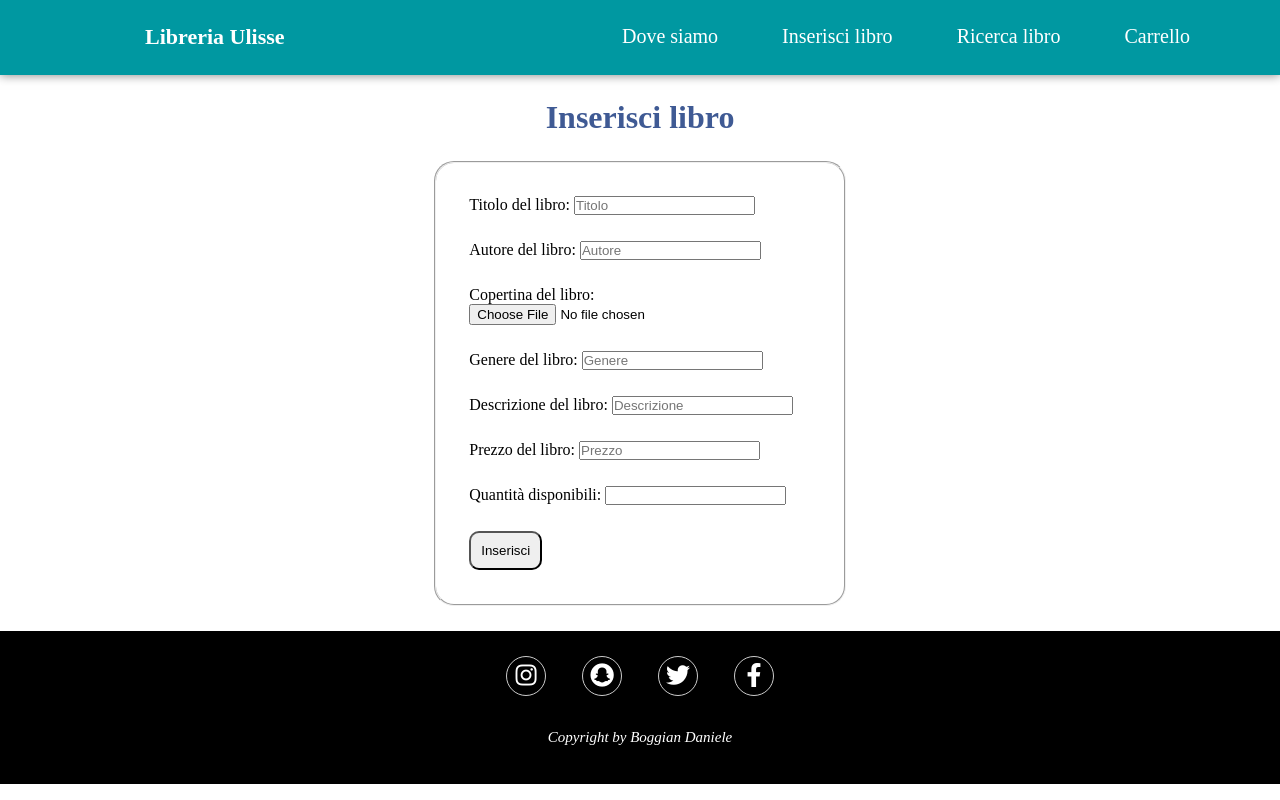
After one commit to BoggiDan/sitoCarrelloQuery, a PHP site: page /inserisci.php in a window 1280 px wide. The commit adds this page. Run offline with PHP 8.4, Linux system fonts and the light colour scheme.

Commit message:
Conclusione sito con aggiunta di inserimento libro e possibilità di ricerca di un libro

```diff
--- /dev/null
+++ b/inserisci.php
@@ -0,0 +1,158 @@
+<!DOCTYPE html>
+<html lang="en">
+
+<head>
+  <meta charset="UTF-8">
+  <meta name="viewport" content="width=device-width, initial-scale=1.0">
+  <!--CSS-->
+  <link rel="stylesheet" href="style.css">
+
+  <!-- Per le icone (menu hamburger e X nel responsive)-->
+  <link rel="stylesheet" href="https://cdnjs.cloudflare.com/ajax/libs/font-awesome/5.15.3/css/all.min.css" />
+  <title>Inserisci libro</title>
+</head>
+
+<body>
+
+  <nav class="navbar">
+    <div class="max">
+
+      <div class="home"><img src="" alt=""><a href="libreria.php"> Libreria Ulisse</a></div>
+      <ul class="menu">
+        <li>
+          <a href="doveSiamo.html"> Dove siamo <br /> </a>
+        </li>
+
+        <li>
+          <a href="inserisci.php"> Inserisci libro <br /> </a>
+        </li>
+
+        <li>
+          <a href="ricerca.php"> Ricerca libro <br /> </a>
+        </li>
+
+        <li>
+          <a href="carrello.php"> Carrello <br /> </a>
+        </li>
+      </ul>
+  </nav>
+
+  <!-- Crea un form per l'inserimento di un libro  -->
+  <!-- Nel form devi inserire il titolo del libro, l'autore, la copertina, il genere, la descrizione, il prezzo -->
+  <!-- Con il bottone inserisci, aggiungi il libro nel database, che successivamente dovrà essere stampato nella home -->
+
+  <div id="titlePrenotazione1">
+    Inserisci libro
+  </div>
+
+  <div id="inserisci">
+    <fieldset>
+      <form action="" method="POST" enctype="multipart/form-data">
+        <p>
+          <label>Titolo del libro:</label>
+          <input type="text" id="titolo" name="titolo" placeholder="Titolo" required />
+        </p>
+
+        <p>
+          <label>Autore del libro:</label>
+          <input type="text" id="autore" name="autore" placeholder="Autore" required />
+        </p>
+
+        <p>
+          <label>Copertina del libro:</label>
+          <input type="file" name="copertina" id="copertina" required />
+        </p>
+
+        <p>
+          <label>Genere del libro:</label>
+          <input type="text" id="genere" name="genere" placeholder="Genere" required />
+        </p>
+
+        <p>
+          <label>Descrizione del libro:</label>
+          <input type="text" id="descrizione" name="descrizione" placeholder="Descrizione" required />
+        </p>
+
+        <p>
+          <label>Prezzo del libro:</label>
+          <input type="text" id="prezzo" name="prezzo" placeholder="Prezzo" required />
+        </p>
+
+        <p>
+          <label>Quantità disponibili:</label>
+          <input type="number" name="quantita" id="quantita" required />
+        </p>
+
+        <p id="inserisciB">
+          <input type="submit" id="inserisciBottone" name="Inserisci" value="Inserisci">
+        </p>
+      </form>
+    </fieldset>
+
+  </div>
+
+  <?php
+
+  if ($_SERVER["REQUEST_METHOD"] == "POST") {
+    $conn = new mysqli('localhost', 'root', '', 'my_danieleboggian3g');
+    if ($conn->connect_error) {
+      print("Connessione fallita.");
+      exit;
+    }
+
+    $target_dir = "immagini/"; // Directory dove salvare l'immagine
+
+    if (isset($_FILES['copertina']) && isset($_POST["Inserisci"])) {
+      $file = $_FILES['copertina'];
+      $fileName = basename($file['name']);
+      $uploadFilePath = $target_dir . $fileName;
+
+      if (file_exists($uploadFilePath)) {
+        echo "Error: File already exists.";
+      } else {
+        if (move_uploaded_file($file['tmp_name'], $uploadFilePath)) {
+          $baseUrl = "https://" . $_SERVER['HTTP_HOST'] . "/sitoCarrelloQuery" . "/";
+          $urlImage = $baseUrl . $target_dir . $fileName;
+          //var_dump($baseUrl);
+
+          $titolo = $_POST['titolo'];
+          $autore = $_POST['autore'];
+          $genere = $_POST['genere'];
+          $descrizione = $_POST['descrizione'];
+          $prezzo = $_POST['prezzo'];
+          $quantita = $_POST['quantita'];
+
+          $query = "INSERT INTO LIBRI (Titolo, Autore, Immagine , Genere, Descrizione, Prezzo, Quantita, urlImage)
+                    VALUES ('$titolo', '$autore', '', '$genere', '$descrizione', '$prezzo', '$quantita', '$urlImage')";
+
+          /*if ($conn->query($query) === true) {
+            echo "File URL inserted into the database.";
+          } else {
+            echo "Error inserting file URL: " . $conn->error;
+          }*/
+        } /*else {
+          echo "Error: Unable to upload the file.";
+        }*/
+      }
+    } /*else {
+      echo "No file uploaded.";
+    }*/
+  }
+  ?>
+
+  <!-- FOOTER -->
+
+  <div class="footer">
+    <!-- <p class="scrittaSocial">Social</p> -->
+    <div class="social">
+      <a href="#"><i class="fab fa-instagram"></i></a>
+      <a href="#"><i class="fab fa-snapchat"></i></a>
+      <a href="#"><i class="fab fa-twitter"></i></a>
+      <a href="#"><i class="fab fa-facebook-f"></i></a>
+    </div>
+    <p class="copyright">Copyright by Boggian Daniele</p>
+  </div>
+
+</body>
+
+</html>
--- a/prenota.php
+++ b/prenota.php
@@ -1,4 +1,4 @@
-<?php
+  <?php
 session_start();
 include_once("dati.php");
 ?>
--- a/style.css
+++ b/style.css
@@ -420,6 +449,26 @@ img {
   /* font-style: italic; */
   padding: 10px;
   margin: 5px;
+}
+
+/*INSERISCI*/
+
+#inserisci fieldset{
+  margin: 25px 0;
+  border-radius: 20px;
+}
+
+#inserisci form{
+  display: flex;
+  flex-direction: column;
+  align-items: baseline;
+}
+
+#inserisci form #inserisciBottone{
+  padding: 10px 10px;
+  border-radius: 10px;
+  align-items: center;
+  align-content: center;
 }
 
 /*CARRELLO*/
```
Also changed, not shown: other parts of style.css (+29 -0 lines), carrello.php (+10 -2 lines), doveSiamo.html (+8 -0 lines), fattura.php (+11 -2 lines), libreria.php (+12 -31 lines), prenota.html (+8 -0 lines), ricerca.php (added, +122 -0 lines), il piccolo principe.jpeg (added), loupe.png (added).
